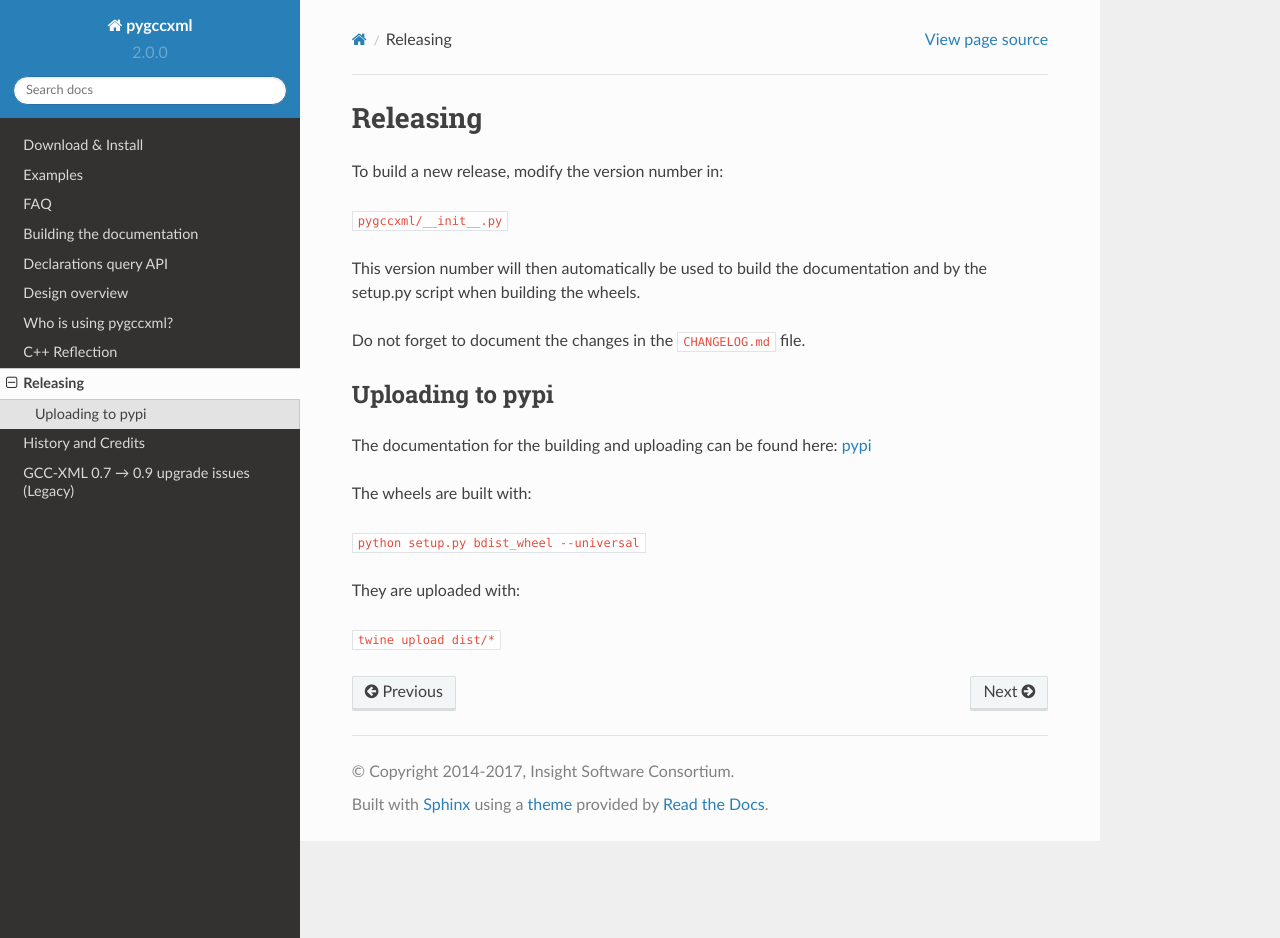
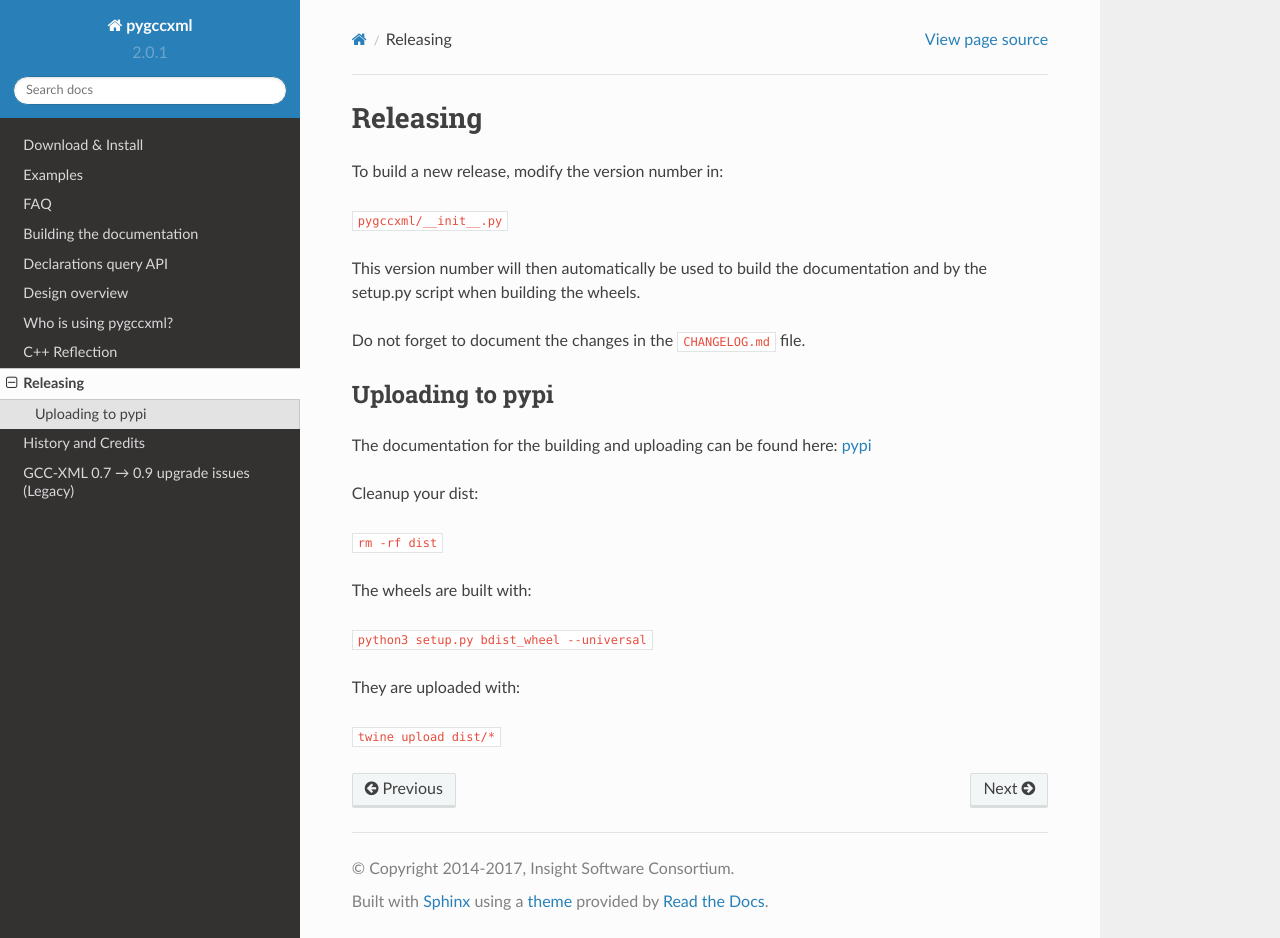
Before and after one commit to CastXML/pygccxml, a Sphinx documentation site: the page built from docs/releasing.rst, in a window 1280 px wide and 938 px high. Built offline with Sphinx 7.4.7 and the Read the Docs theme 2.0.0, drawn with Linux system fonts in a browser that asks for light colours; pages that are not in the unit, such as notebooks, are missing from menus; the version number is read from the project's files by our own code.

```diff
--- a/docs/releasing.rst
+++ b/docs/releasing.rst
@@ -15,9 +15,13 @@ Uploading to pypi
 
 The documentation for the building and uploading can be found here: `pypi`_
 
+Cleanup your dist:
+
+``rm -rf dist``
+
 The wheels are built with:
 
-``python setup.py bdist_wheel --universal``
+``python3 setup.py bdist_wheel --universal``
 
 They are uploaded with:
 
--- a/pygccxml/__init__.py
+++ b/pygccxml/__init__.py
@@ -41,4 +41,4 @@ warnings.simplefilter("always", DeprecationWarning)
 # TODO:
 # 1. Add "explicit" property for constructors
 
-__version__ = '2.0.0'
+__version__ = '2.0.1'
--- a/setup.py
+++ b/setup.py
@@ -22,7 +22,7 @@ requirements_docs = {
 setup(name="pygccxml",
       version=version,
       author="Roman Yakovenko",
-      author_email="roman yakovenko at gmail com",
+      author_email="romanyakovenko@gmail.com",
       maintainer="Michka Popoff and the Insight Software Consortium",
       maintainer_email="castxml@public.kitware.com",
       description="Python package for easy C++ declarations navigation.",
```
Also changed, not shown: CHANGELOG.md (+5 -0 lines).
